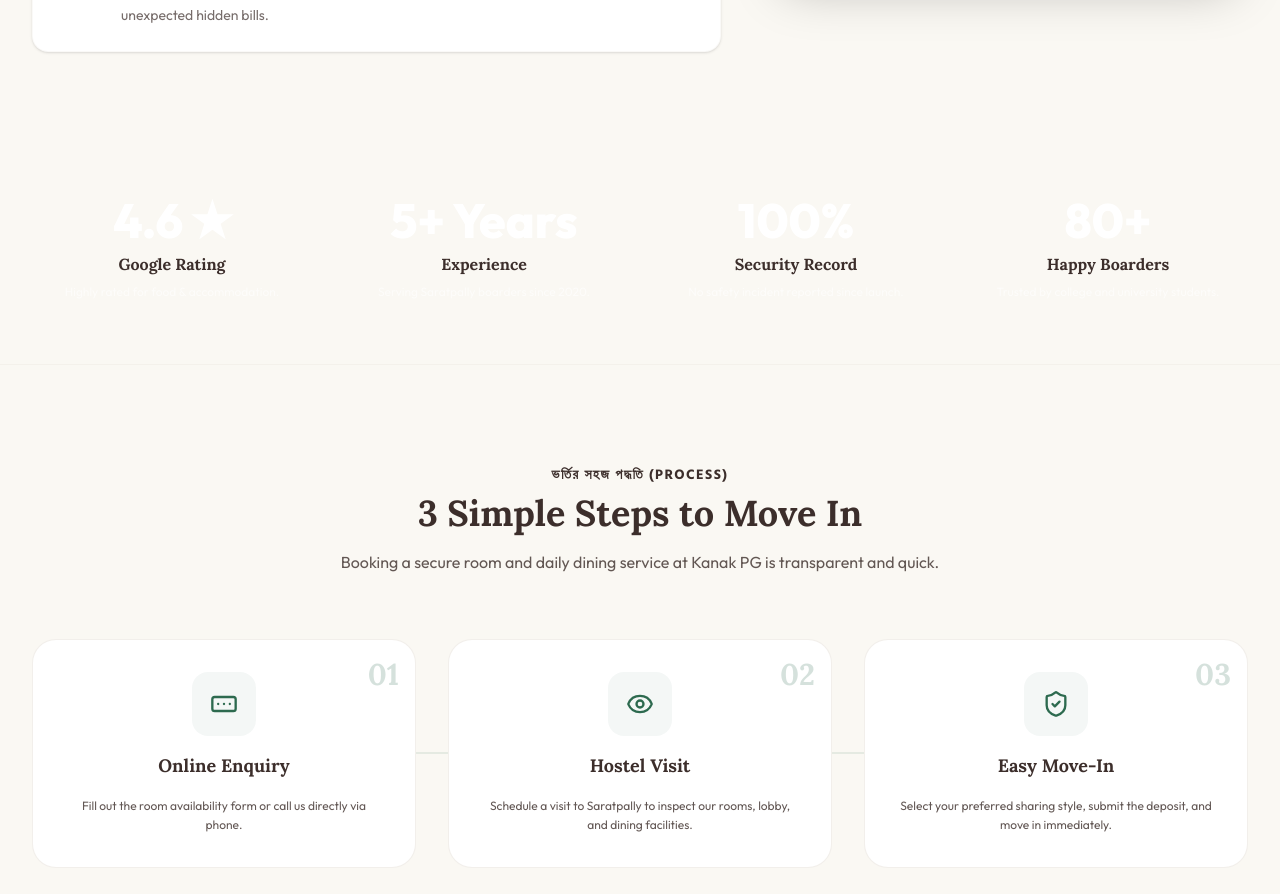
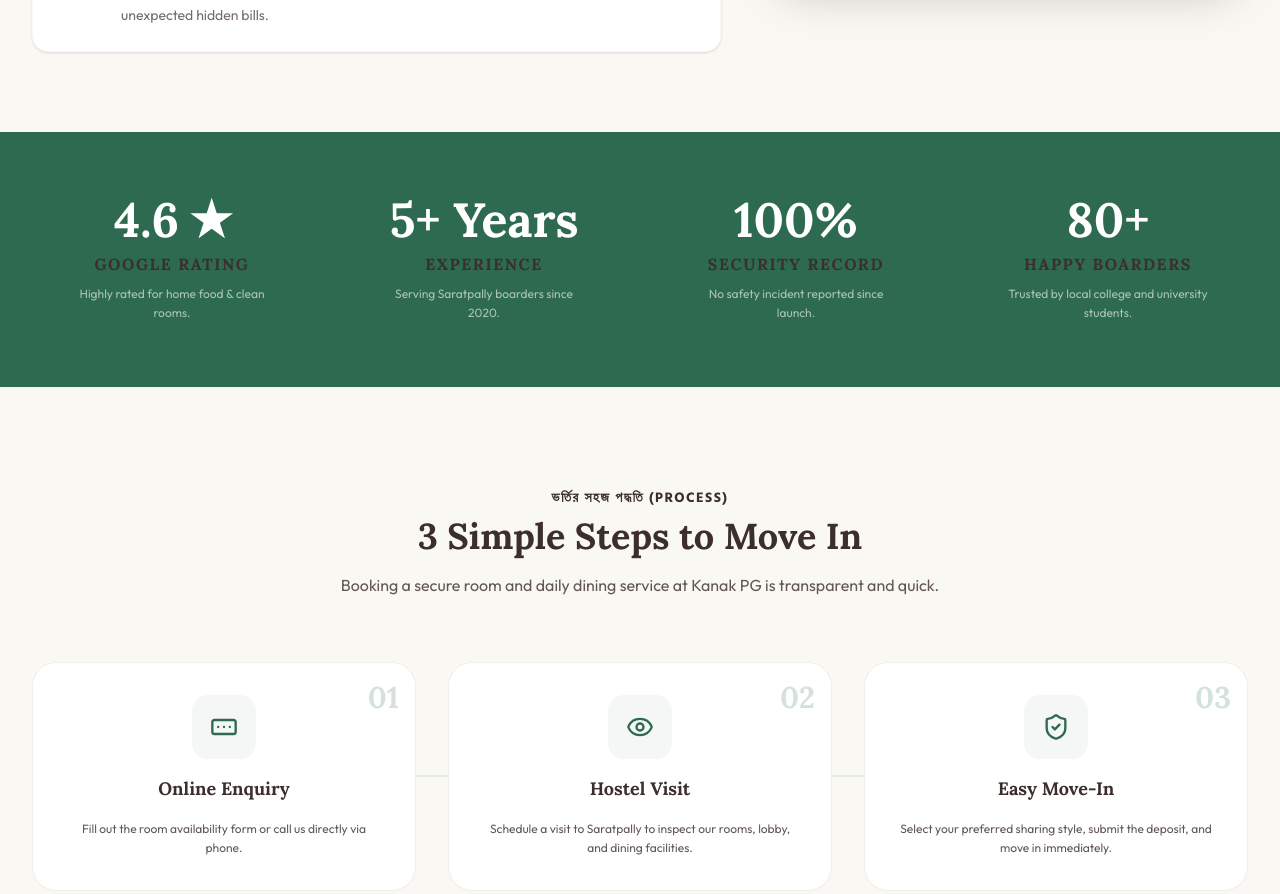
Before and after one commit to adeditsmsg-oss/kanak-mess, a Next.js app: page /kanak-mess/ in a window 1280 px wide. Shown: the part 3480-4374 px from the top of the page. Built offline with nearby package versions, Linux system fonts and the light colour scheme.

Commit message:
Upload src/components/Stats.tsx to main (Next.js layout upgrade)

```diff
--- a/src/components/Stats.tsx
+++ b/src/components/Stats.tsx
@@ -1,28 +1,30 @@
+'use client';
+
 import React from 'react';
 
 export default function Stats() {
   const stats = [
-    { value: '4.6 ★', label: 'Google Rating', desc: 'Highly rated for food & accommodation.' },
+    { value: '4.6 ★', label: 'Google Rating', desc: 'Highly rated for home food & clean rooms.' },
     { value: '5+ Years', label: 'Experience', desc: 'Serving Saratpally boarders since 2020.' },
     { value: '100%', label: 'Security Record', desc: 'No safety incident reported since launch.' },
-    { value: '80+', label: 'Happy Boarders', desc: 'Trusted by college and university students.' }
+    { value: '80+', label: 'Happy Boarders', desc: 'Trusted by local college and university students.' }
   ];
 
   return (
-    <section className="py-16 bg-terracotta text-white relative overflow-hidden">
-      <div className="absolute inset-0 opacity-5 alpana-pattern" />
+    <section className="py-16 bg-primaryGreen text-whitePure relative overflow-hidden">
+      <div className="absolute inset-0 opacity-5 floral-backdrop" />
 
-      <div className="max-w-7xl mx-auto px-4 sm:px-6 lg:px-8 relative z-10">
+      <div className="max-w-7xl mx-auto px-6 sm:px-8 relative z-10">
         <div className="grid grid-cols-2 lg:grid-cols-4 gap-8 text-center">
           {stats.map((stat, idx) => (
             <div key={idx} className="space-y-2 group">
-              <span className="text-4xl sm:text-5xl font-extrabold text-goldBrand block transition-transform duration-300 group-hover:scale-105">
+              <span className="text-4xl sm:text-5xl font-black text-goldBrand block transition-transform duration-300 group-hover:scale-105 font-serif">
                 {stat.value}
               </span>
-              <h4 className="font-bold text-sm sm:text-base text-white/90">
+              <h4 className="font-bold text-sm sm:text-base text-whitePure/90 uppercase tracking-widest font-sans">
                 {stat.label}
               </h4>
-              <p className="text-xs text-white/60">
+              <p className="text-xs text-whitePure/60 max-w-[200px] mx-auto leading-relaxed">
                 {stat.desc}
               </p>
             </div>
```
